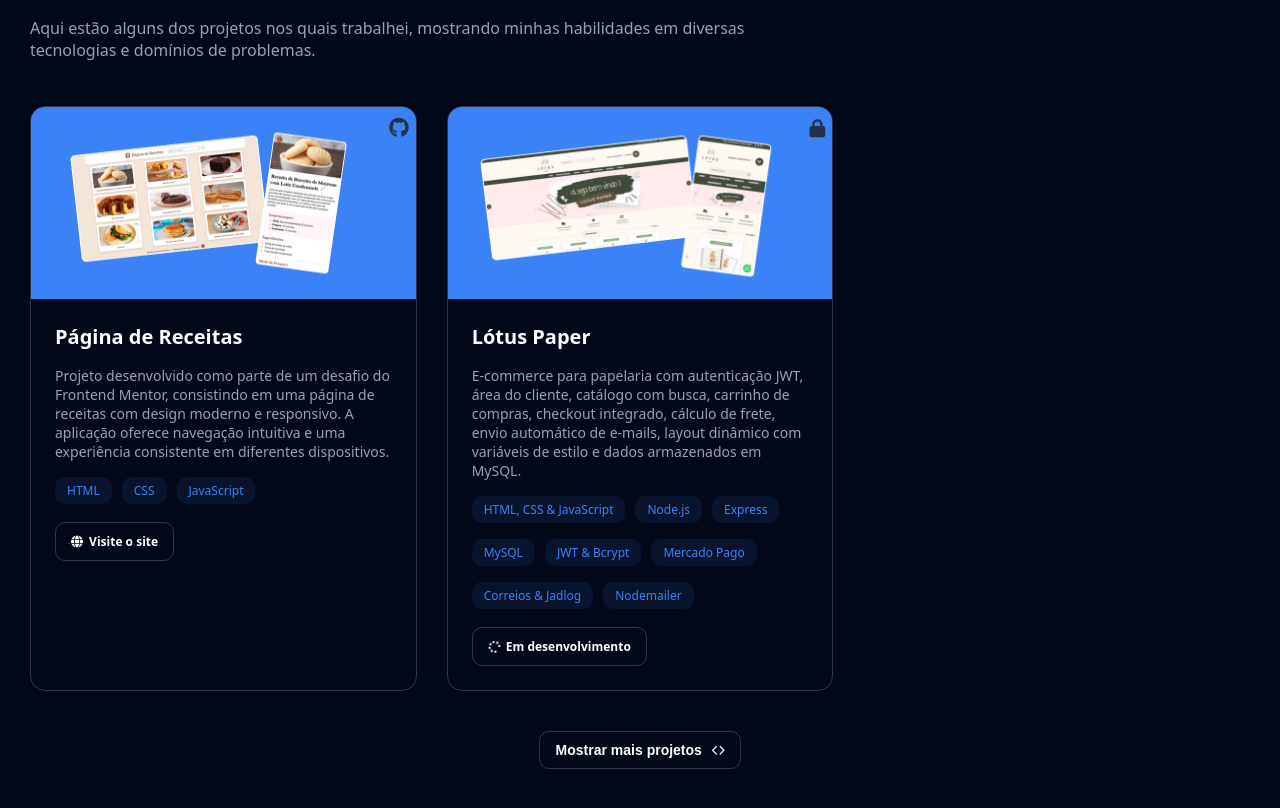
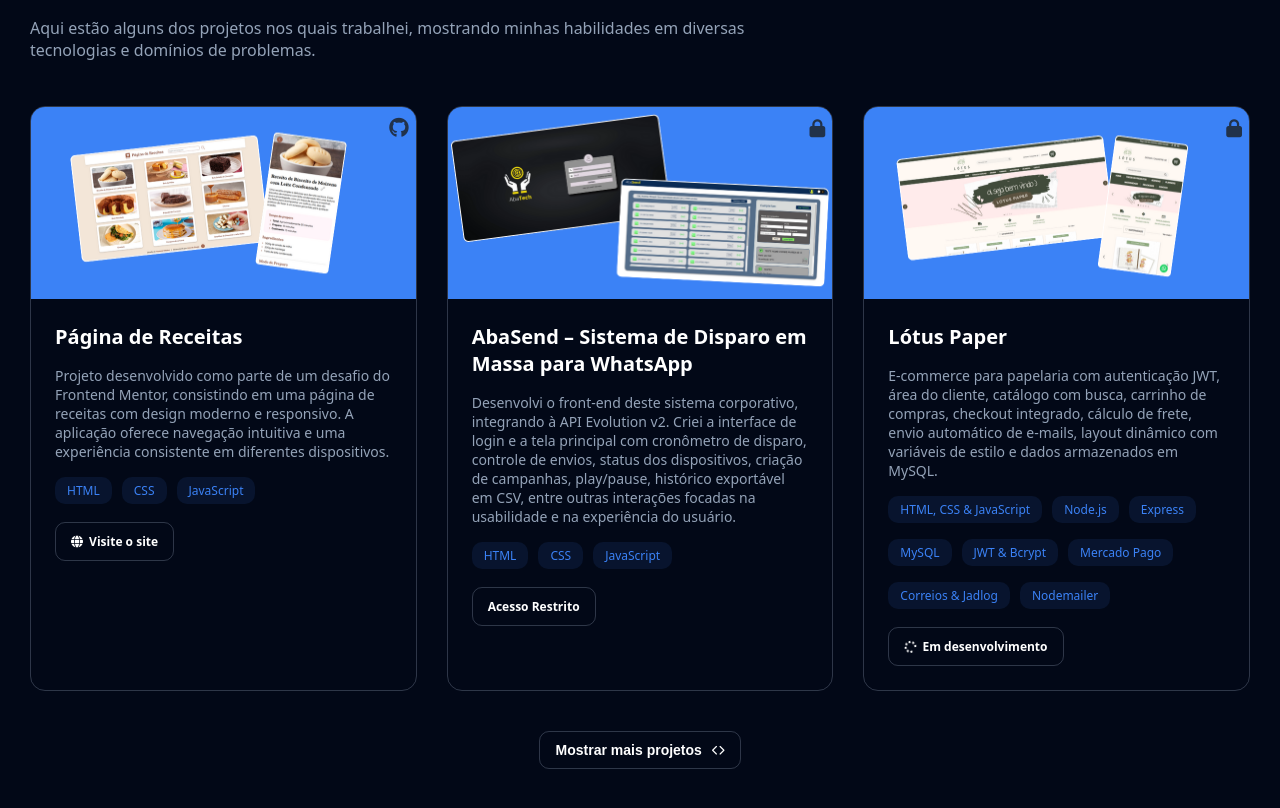
Before and after one commit to ShaylaKumari/Portfolio, a plain HTML site: page index.html in a window 1280 px wide. Shown: the part 1641-2449 px from the top of the page. Drawn offline with nearby package versions, Linux system fonts and the light colour scheme; a web font is replaced by a local one.

Commit message:
Inserção de novo projeto - AbaSend

```diff
--- a/index.html
+++ b/index.html
@@ -156,7 +156,25 @@
                     </div>
                 </div>
                 <div class="individual-project">
-                    <img src="./images/lotus-paper.png" alt="Página de Receitas">
+                    <img src="./images/abasend.png" alt="AbaSend">
+                    <div class="padlock-git">
+                        <i class="fa-solid fa-lock"></i>
+                    </div>
+                    <div class="project-body">
+                        <h3>AbaSend – Sistema de Disparo em Massa para WhatsApp</h3>
+                        <p>Desenvolvi o front-end deste sistema corporativo, integrando à API Evolution v2. Criei a interface de login e a tela principal com cronômetro de disparo, controle de envios, status dos dispositivos, criação de campanhas, play/pause, histórico exportável em CSV, entre outras interações focadas na usabilidade e na experiência do usuário.</p>
+                        <div class="project-technology">
+                            <p>HTML</p>
+                            <p>CSS</p>
+                            <p>JavaScript</p>
+                        </div>
+                        <div class="project-site">
+                            Acesso Restrito
+                        </div>
+                    </div>
+                </div>
+                <div class="individual-project">
+                    <img src="./images/lotus-paper.png" alt="Lotus Paper">
                     <div class="padlock-git">
                         <i class="fa-solid fa-lock"></i>
                     </div>
```
Also changed, not shown: images/abasend.png (added).
